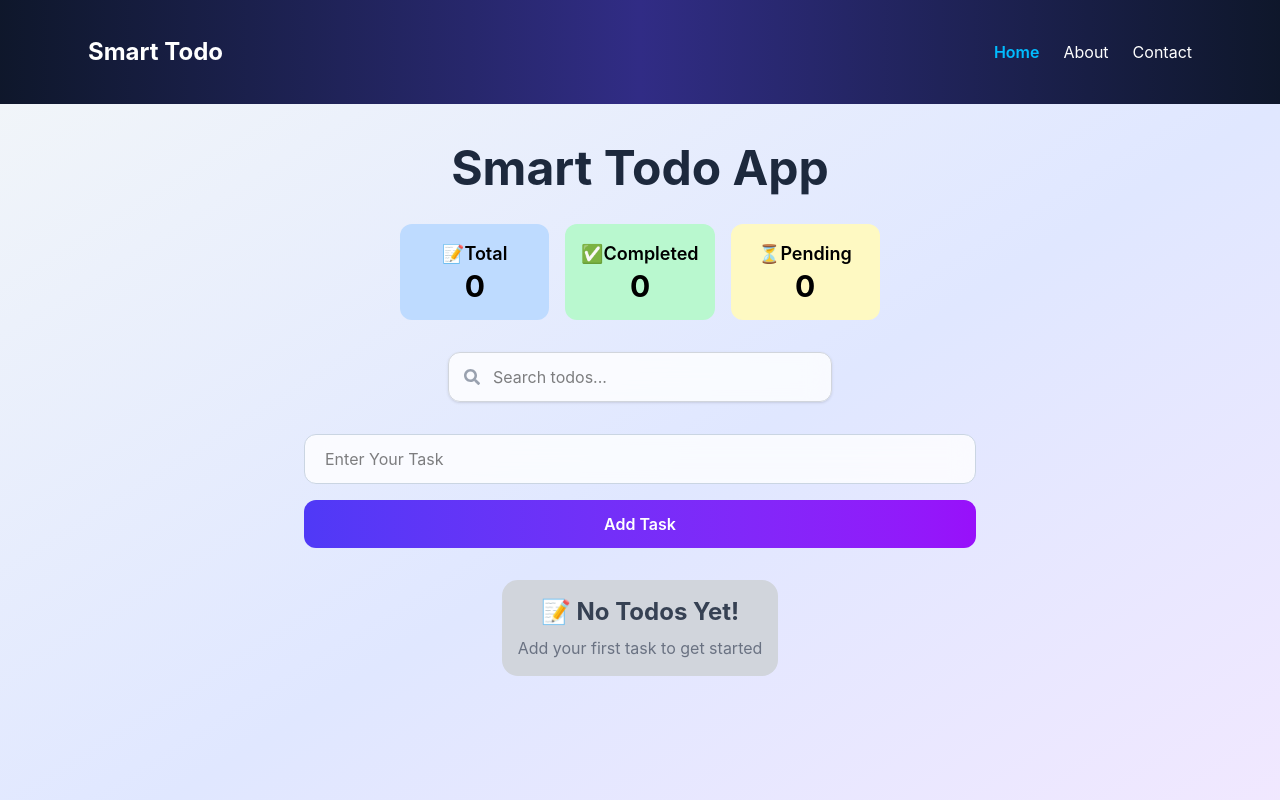
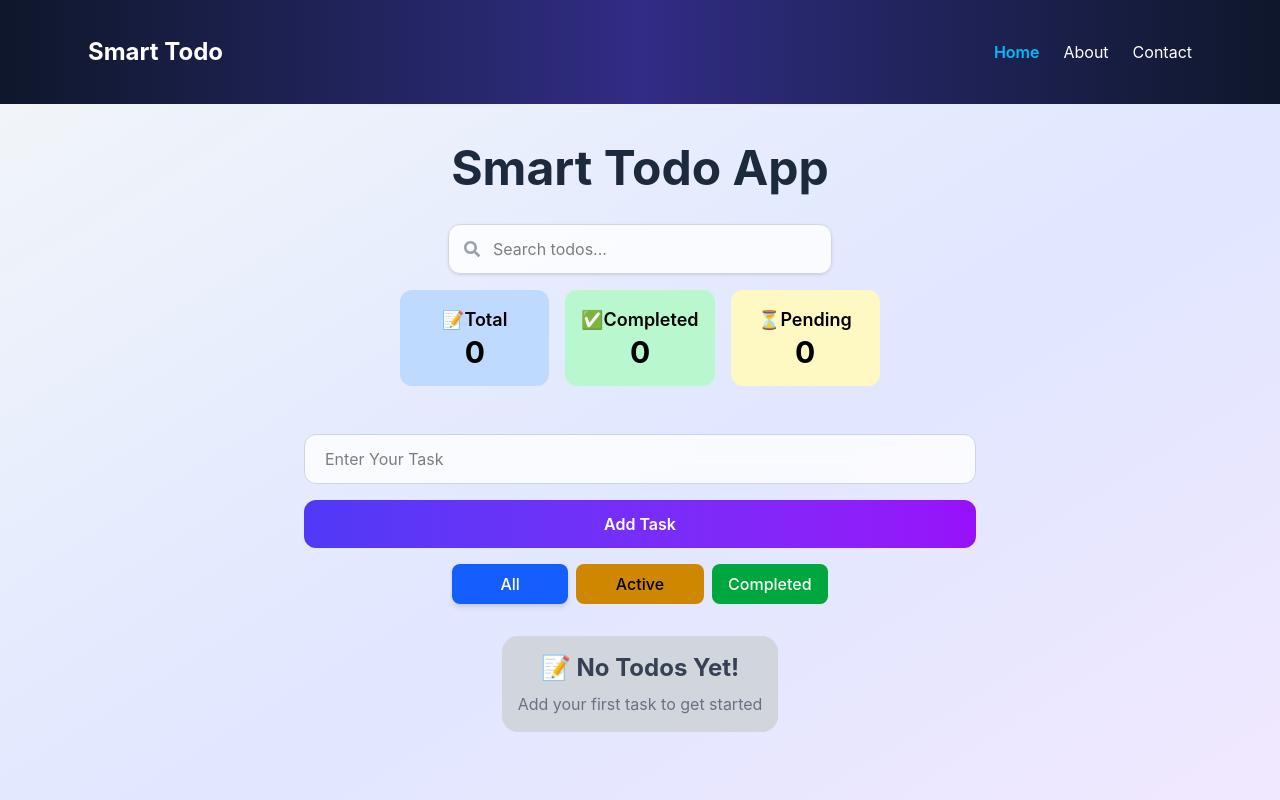
Before and after one commit to aakashtechworks/smart-todo, a React (Vite) app: page / in a window 1280 px wide. Shown: the top 800 px of the page. Built offline with nearby package versions, Linux system fonts and the light colour scheme.

Commit message:
Add todo filter features

```diff
--- a/src/pages/Home.jsx
+++ b/src/pages/Home.jsx
@@ -19,6 +19,9 @@ const Home = () => {
   const [editTodo, setEditTodo] = useState(null)
 
   const [search, setSearch] = useState("")
+
+  const [filter, setFilter] = useState("all")
+  console.log(filter)
 
   const addTodo = (newTask)=>{
       setTodos([...todos, {
@@ -50,15 +53,32 @@ const Home = () => {
     )
   }
 
-  const filterTodos = todos.filter((todo)=> todo.text.toLowerCase().includes(search.toLowerCase()))
-  console.log(filterTodos)
+  const filterTodos = todos.filter((todo)=> {
+    const matchesSearch = todo.text.toLowerCase().includes(search.toLowerCase())
+
+    const matchesFilter = filter === "all" || (filter === "active" && !todo.completed) || (filter === "completed"  && todo.completed)
+
+    return matchesSearch && matchesFilter
+  })
+
 
 
   return (
     <main className='min-h-screen flex flex-col items-center bg-gradient-to-br from-slate-100 via-indigo-100 to-purple-100 px-4 py-10'>
       <h1 className='text-4xl md:text-5xl font-bold text-center text-slate-800 mb-8'>Smart Todo App</h1>
 
-      <div className='grid grid-cols-1 md:grid-cols-3 gap-4 mb-8'>
+      <div className='w-full md:w-96 relative mb-4'>
+      <FaSearch className='absolute left-4 top-1/2 -translate-y-1/2 text-gray-400 z-10'/>
+
+      <input type="text"
+      placeholder='Search todos...'
+      value={search}
+      onChange={(e)=>setSearch(e.target.value)}
+      className='w-full pl-11 pr-11 px-4 py-3 rounded-xl border border-gray-300 bg-white/80 backdrop-blur-md shadow-sm outline-none focus:ring-2 focus:ring-indigo-500 focus:border-indigo-500 transition-all'/>
+      </div>
+
+
+      <div className='grid grid-cols-1 md:grid-cols-3 gap-4 mb-4'>
         <div className='bg-blue-200 rounded-xl p-4 text-center'>
           <h3 className='text-lg font-semibold '>📝Total</h3>
           <p className='text-3xl font-bold'>{totalTodos}</p>
@@ -75,17 +95,18 @@ const Home = () => {
         </div>
       </div>
 
-      <div className='w-full md:w-96 relative'>
-        <FaSearch className='absolute left-4 top-1/2 -translate-y-1/2 text-gray-400 z-10'/>
 
-      <input type="text"
-      placeholder='Search todos...'
-      value={search}
-      onChange={(e)=>setSearch(e.target.value)}
-      className='w-full pl-11 pr-11 px-4 py-3 rounded-xl border border-gray-300 bg-white/80 backdrop-blur-md shadow-sm outline-none focus:ring-2 focus:ring-indigo-500 focus:border-indigo-500 transition-all'/>
-      </div>
 
       <TodoForm addTodo={addTodo} editTodo={editTodo} setEditTodo={setEditTodo} updateTodo={updateTodo}/>
+
+      <div className='max-w-2xl mx-auto flex  gap-2 mt-4 text-black'>
+        <button onClick={()=> setFilter("all")}
+          className='flex1 px-12 py-2 rounded-lg font-medium transition-all bg-blue-600 text-white shadow-md "'>All</button>
+        <button onClick={()=> setFilter("active")}
+          className='flex-11 px-10 py-2 rounded-lg font-medium transition-all bg-yellow-600 text-white"'>Active</button>
+        <button onClick={()=> setFilter("completed")}
+          className='flex-1 px-4 py-2 rounded-lg font-medium transition-all bg-green-600 text-white '>Completed</button>
+      </div>
 
       <TodoList todos={filterTodos} deleteTodo={deleteTodo} toggleComplete={toggleComplete} setEditTodo={setEditTodo}/>
 
```
